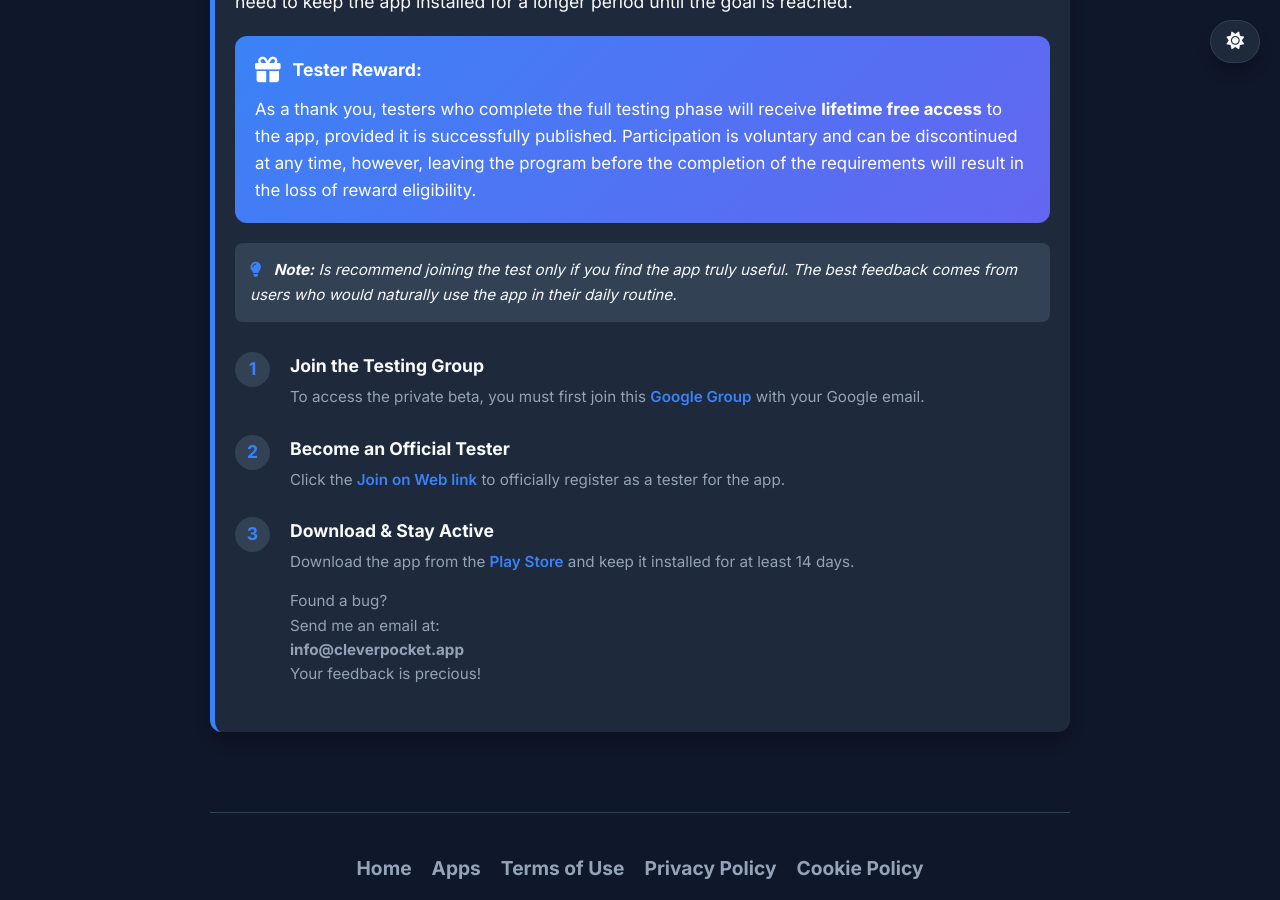
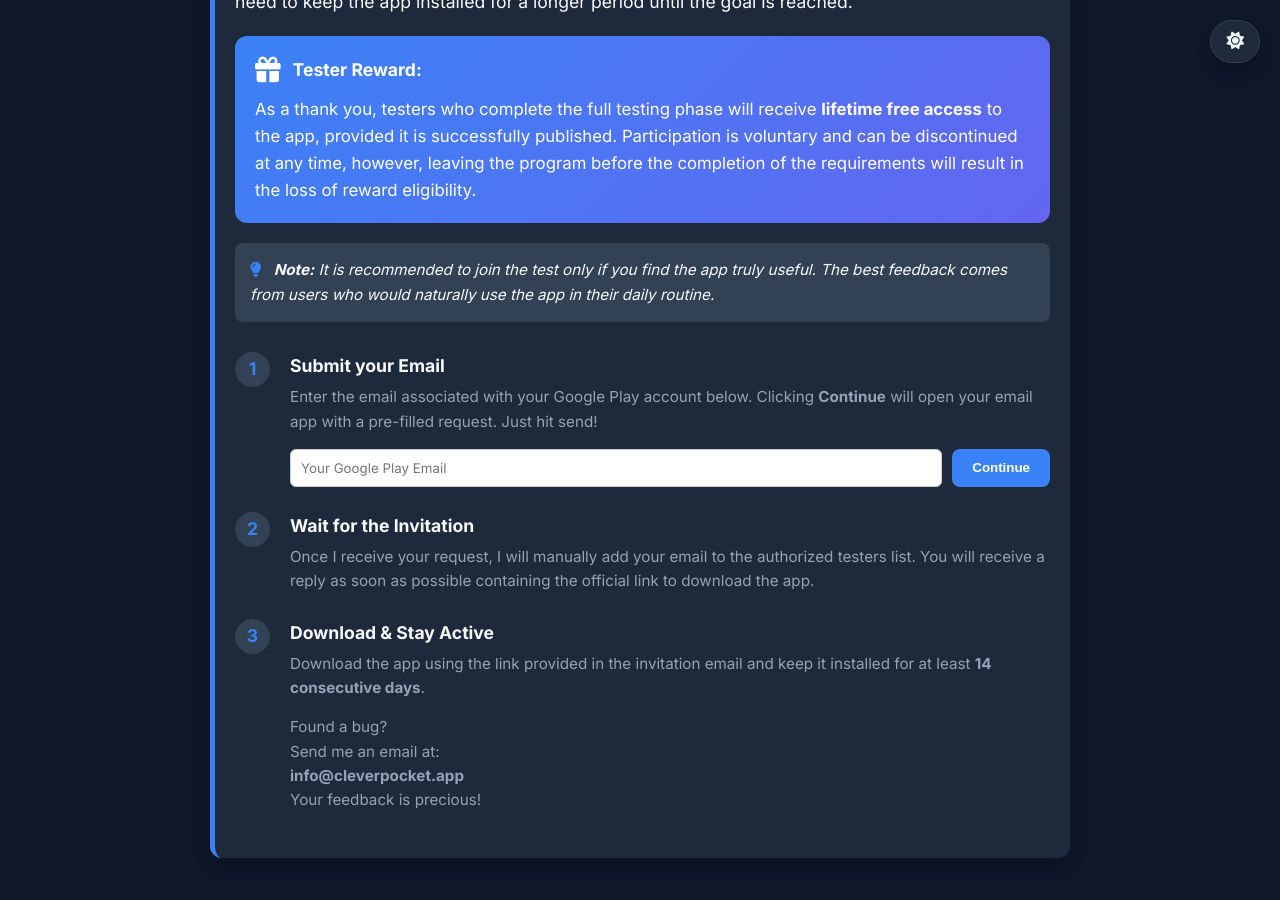
Before and after one commit to digitalcreat0r/sitoweb, a Jekyll site: the page built from _apps/screenrest.md, in a window 1280 px wide and 900 px high, scrolled down 1590 px. Built offline with Jekyll 4.4.1, drawn with Linux system fonts in a browser that asks for light colours.

Commit message:
sistemazione guida tester

```diff
--- a/_layouts/app.html
+++ b/_layouts/app.html
@@ -8,7 +8,6 @@ layout: default
 </div>
 
 <article class="app-page-container">
-    <!-- Intestazione dell'App -->
     <header class="app-page-header">
         {% if page.icon %}
         <img src="{{ page.icon | relative_url }}" alt="{{ page.title }} Icon" class="app-page-icon">
@@ -19,13 +18,10 @@ layout: default
         </div>
     </header>
 
-    <!-- Pulsanti e link (Play Store e Privacy Policy) -->
     <div class="app-page-actions">
         {% if page.testing_active %}
-        <!-- Avviso iOS: scompare se testing_active è false -->
         <div id="ios-platform-warning"></div>
 
-        <!-- Bottone simmetrico e centrato -->
         <a href="#beta-testing" class="btn-main" style="display: inline-flex; align-items: center; justify-content: center; gap: 10px;">
             <i class="fa-solid fa-vial" style="margin: 0;"></i>
             <span>Become a Tester</span>
@@ -48,7 +44,6 @@ layout: default
         {{ content }}
     </div>
 
-    <!-- SEZIONE BETA TESTING DINAMICA -->
     {% if page.testing_active %}
     <hr class="app-divider">
     <section id="beta-testing">
@@ -67,34 +62,67 @@ layout: default
             </div>
             <p class="tester-note">
                 <i class="fa-solid fa-lightbulb"></i>
-                <em><strong>Note:</strong> Is recommend joining the test only if you find the app truly useful. The best feedback comes from users who would naturally use the app in their daily routine.</em>
+                <em><strong>Note:</strong> It is recommended to join the test only if you find the app truly useful. The best feedback comes from users who would naturally use the app in their daily routine.</em>
             </p>
             <div class="step-list">
                 <div class="step-item">
                     <div class="step-number">1</div>
                     <div class="step-content">
-                        <h4>Join the Testing&nbsp;Group</h4>
-                        <p>To access the private beta, you must first join this <a href="{{ page.google_group_url }}" target="_blank">Google&nbsp;Group</a> with your Google&nbsp;email.</p>
+                        <h4>Submit your Email</h4>
+                        <p>Enter the email associated with your Google Play account below. Clicking <strong>Continue</strong> will open your email app with a pre-filled request. Just hit send!</p>
+
+                        <div class="email-submission-form" style="margin-top: 15px; display: flex; gap: 10px; flex-wrap: wrap;">
+                            <input type="email" id="testerEmailInput" placeholder="Your Google Play Email" style="padding: 10px; border: 1px solid #ccc; border-radius: 6px; flex: 1; min-width: 220px; font-family: inherit;">
+                            <button onclick="sendBetaEmail()" class="btn-main" style="border: none; cursor: pointer; padding: 10px 20px; margin: 0;">Continue</button>
+                        </div>
+                        <p id="emailErrorMsg" style="color: #d9534f; font-size: 0.85em; display: none; margin-top: 8px;"><i class="fa-solid fa-triangle-exclamation"></i> Please enter a valid email address.</p>
                     </div>
                 </div>
                 <div class="step-item">
                     <div class="step-number">2</div>
                     <div class="step-content">
-                        <h4>Become an Official&nbsp;Tester</h4>
-                        <p>Click the <a href="{{ page.opt_in_url }}" target="_blank">Join on Web link</a> to officially register as a tester for the app.</p>
+                        <h4>Wait for the Invitation</h4>
+                        <p>Once I receive your request, I will manually add your email to the authorized testers list. You will receive a reply as soon as possible containing the official link to download the app.</p>
                     </div>
                 </div>
                 <div class="step-item">
                     <div class="step-number">3</div>
                     <div class="step-content">
                         <h4>Download & Stay Active</h4>
-                        <p>Download the app from the <a href="{{ page.play_store_link }}" target="_blank">Play&nbsp;Store</a> and keep it installed for at least 14 days.</p>
+                        <p>Download the app using the link provided in the invitation email and keep it installed for at least <strong>14 consecutive days</strong>.</p>
                         <p style="margin-top: 15px;">Found a bug?<br>Send me an email at:<br><strong>{{ site.email }}</strong><br>Your feedback is precious!</p>
                     </div>
                 </div>
             </div>
         </div>
     </section>
+
+    <script>
+        function sendBetaEmail() {
+            const emailInput = document.getElementById('testerEmailInput').value.trim();
+            const errorMsg = document.getElementById('emailErrorMsg');
+
+            if (!emailInput || !emailInput.includes('@')) {
+                errorMsg.style.display = 'block';
+                return;
+            }
+
+            errorMsg.style.display = 'none';
+
+            const devEmail = "{{ site.email }}";
+            const appName = "{{ page.title | escape }}";
+
+            const subject = encodeURIComponent("Beta Tester Request for " + appName);
+            const body = encodeURIComponent(
+                "Hello,\n\n" +
+                "I would like to join the beta testing program for " + appName + ".\n\n" +
+                "My Google Play account email is: " + emailInput + "\n\n" +
+                "Thank you!"
+            );
+
+            window.location.href = `mailto:${devEmail}?subject=${subject}&body=${body}`;
+        }
+    </script>
 
     <script>
         document.addEventListener("DOMContentLoaded", function() {
```
Also changed, not shown: other parts of _layouts/app.html (+1 -3 lines).
